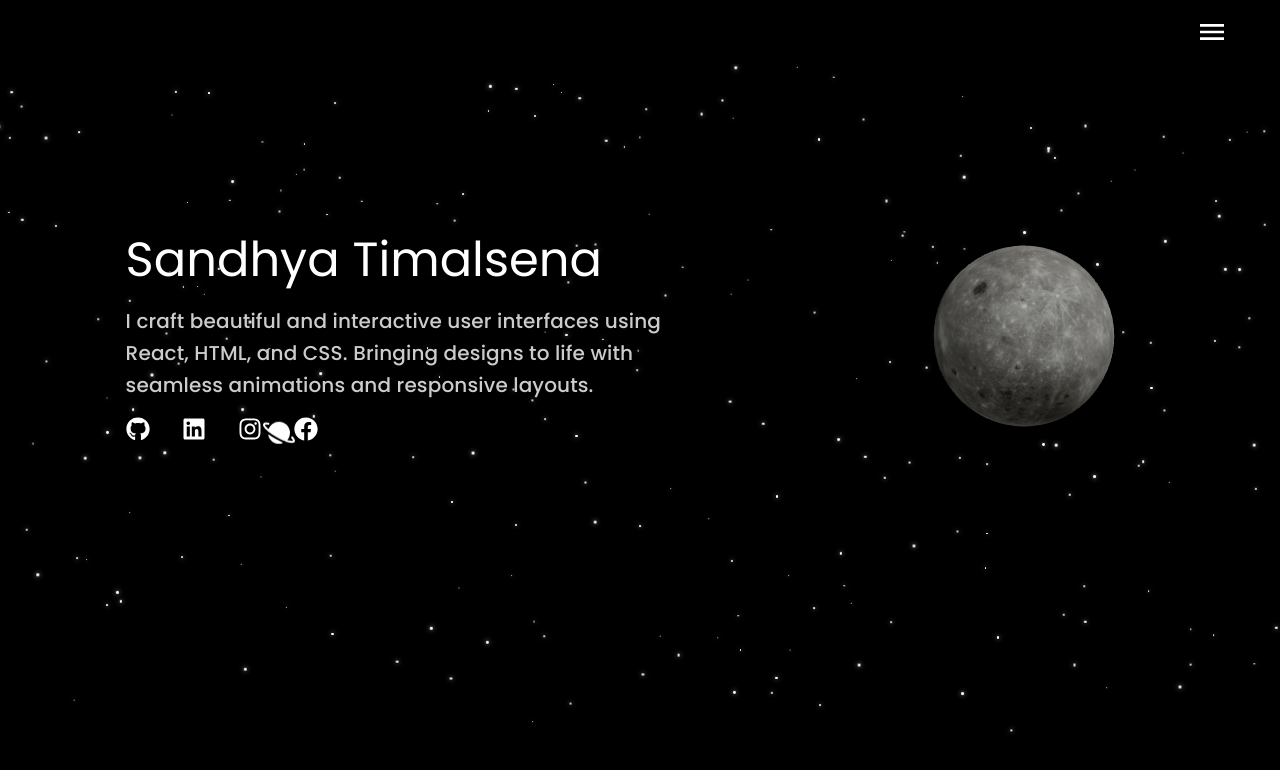
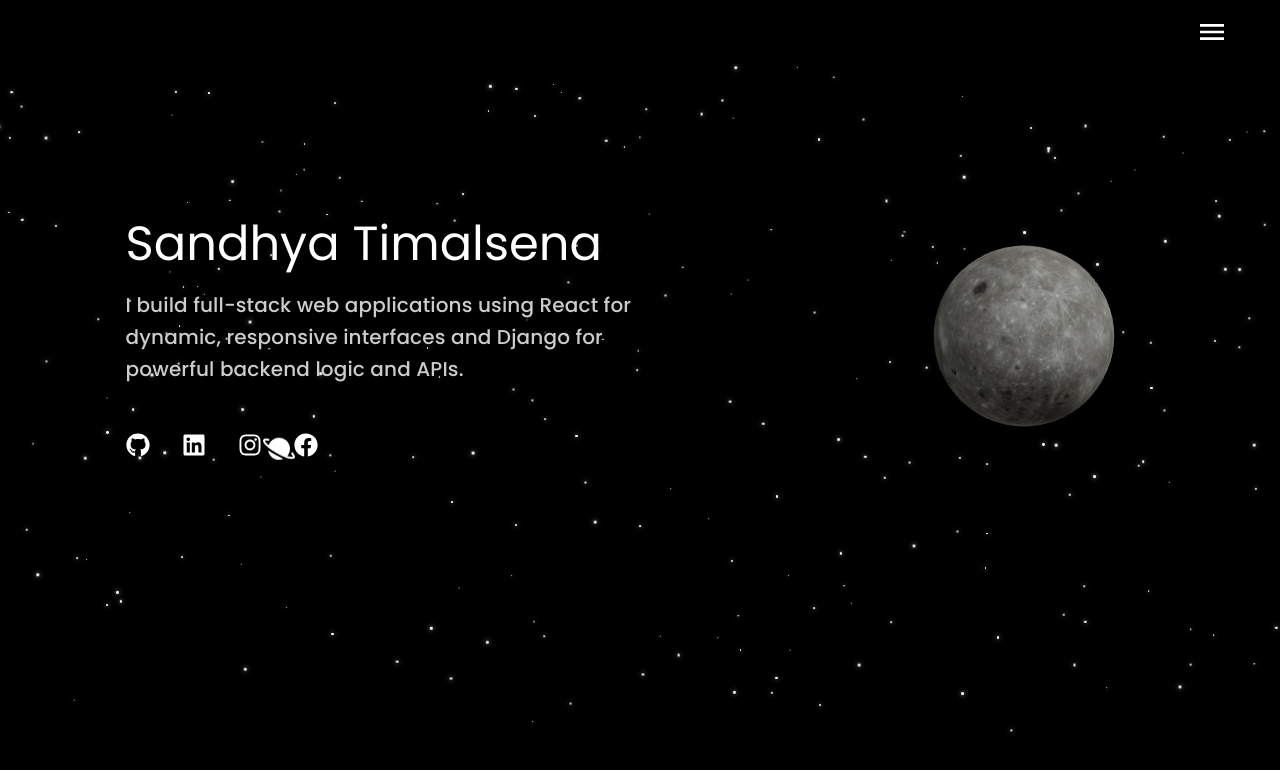
Before and after one commit to sandhya2345/React-Portfolio, a React (Create React App) app: page / in a window 1280 px wide. Shown: the top 770 px of the page. Built offline with nearby package versions, Linux system fonts and the light colour scheme.

Commit message:
Changed descriptions

```diff
--- a/src/pages/About.js
+++ b/src/pages/About.js
@@ -129,7 +129,7 @@ const About = () => {
         </Box>
       </Box>
 
-      <Box
+      {/* <Box
         component="section"
         sx={{
           width: '100%',
@@ -250,7 +250,7 @@ const About = () => {
             ))}
           </Box>
         </Box>
-      </Box>
+      </Box> */}
 
 
 
--- a/src/pages/Home.js
+++ b/src/pages/Home.js
@@ -164,7 +164,7 @@ const Home = () => {
           sx={{
             display: 'flex',
             gap: '2rem',
-            marginTop: '1rem',
+            marginTop: '3rem',
           }}
         >
           <a href="https://github.com/sandhya2345" target="_blank" rel="noopener noreferrer">
--- a/src/utils/portfolioData.json
+++ b/src/utils/portfolioData.json
@@ -1,20 +1,16 @@
 {
   "home": {
     "name": "Sandhya Timalsena",
-    "descriptions": "I craft beautiful and interactive user interfaces using React, HTML, and CSS. Bringing designs to life with seamless animations and responsive layouts."
+    "descriptions": "I build full-stack web applications using React for dynamic, responsive interfaces and Django for powerful backend logic and APIs."
   },
-
-
-
   "about": {
     "title": "About Me",
-      "content": "Hello! I'm Sandhya Timalsena, an aspiring frontend developer with a growing passion for creating interactive and visually appealing web applications. As a beginner in React, I'm excited about the possibilities it offers for building dynamic user interfaces and managing state effectively. My journey in web development also includes a solid foundation in HTML, CSS, and JavaScript, where I enjoy crafting well-structured and responsive web pages.In addition to my frontend skills, I have experience with Django, a powerful Python web framework that I use to build robust backend systems. This blend of frontend and backend expertise allows me to create comprehensive web solutions, bridging the gap between user experience and server-side functionality.",
-      "title2":"8+ Completed Projects",
-      "content2":"I've developed diverse projects using technologies like Node.js, HTML, CSS, and JavaScript, including websites and interactive platforms.",
-      "title3":" Years of Experience",
-      "content3":"Extensive hands-on experience in web development, complemented by internships where I gained valuable skills and knowledge in various technologies."
+    "content": "Hello! I'm Sandhya Timalsena, a passionate web developer with a strong interest in creating interactive and visually engaging web applications. I specialize in both frontend and backend development using React and Django. I've completed internships as a React Intern at Sastra Network Solution Inc and as a Django Intern at Hunchha Digital, where I gained valuable real-world experience. My journey began with a strong foundation in HTML, CSS, and JavaScript, and I continue to build dynamic user interfaces and manage backend systems effectively. I am currently expanding my skills by learning .NET and Node.js to enhance my full-stack capabilities.",
+    "title2": "8+ Completed Projects",
+    "content2": "I've built diverse projects using technologies like React, Django, Node.js, HTML, CSS, and JavaScript — including websites, admin dashboards, and full-stack platforms.",
+    "title3": "2 Internships Completed",
+    "content3": "Hands-on experience in real-world development through internships at Sastra Network Solution Inc (React) and Hunchha Digital (Django), further strengthening my technical skills and problem-solving abilities."
   },
-
   "skills": [
     {
       "name": "HTML",
@@ -32,18 +28,16 @@
       "name": "React",
       "proficiency": 70
     },
-
     {
-        "name":"Django",
-        "proficiency":75
+      "name": "Django",
+      "proficiency": 75
     }
   ],
-
   "projects": [
     {
-        "title":"MedAhead",
+      "title": "MedAhead",
       "image": "/assets/MedAhead.png",
-        "description":"MedAhead is a smart healthcare platform that helps people detect diseases early, manage doctor appointments, and access medical information — all in one place.It uses machine learning to predict diseases like diabetes, heart problems, kidney issues, and even pneumonia from X-rays. Users can also book appointments, chat with doctors in real-time, and get health tips, making MedAhead a simple, reliable, and modern health companion for everyone."
+      "description": "MedAhead is a smart healthcare platform that helps people detect diseases early, manage doctor appointments, and access medical information — all in one place.It uses machine learning to predict diseases like diabetes, heart problems, kidney issues, and even pneumonia from X-rays. Users can also book appointments, chat with doctors in real-time, and get health tips, making MedAhead a simple, reliable, and modern health companion for everyone."
     },
     {
       "title": "Pathyakarma",
@@ -53,13 +47,13 @@
     },
     {
       "title": "PG Lifestyle",
-        "image":"/assets/PG_Lifestyle.png",
-        "description":"PG Lifestyle is a brand specializing in mattresses, sofas, and cushions. For this project, I worked on the frontend using HTML, Tailwind CSS, and JavaScript to create a visually appealing and responsive design. Additionally, I contributed to the backend using Django to ensure smooth functionality and integration with the website's features."
+      "image": "/assets/PG_Lifestyle.png",
+      "description": "PG Lifestyle is a brand specializing in mattresses, sofas, and cushions. For this project, I worked on the frontend using HTML, Tailwind CSS, and JavaScript to create a visually appealing and responsive design. Additionally, I contributed to the backend using Django to ensure smooth functionality and integration with the website's features."
     },
     {
-        "title":"Pet Adoption Website",
+      "title": "Pet Adoption Website",
       "image": "/assets/petAdoption.png",
-        "description":"Help Me! is a pet adoption website developed as a second-year project. The site was built using HTML and SCSS for the frontend, creating a clean and stylish interface, while Node.js was used for the backend to manage functionality and data. The platform facilitates pet adoption by providing an intuitive interface for users to browse and adopt pets."
+      "description": "Help Me! is a pet adoption website developed as a second-year project. The site was built using HTML and SCSS for the frontend, creating a clean and stylish interface, while Node.js was used for the backend to manage functionality and data. The platform facilitates pet adoption by providing an intuitive interface for users to browse and adopt pets."
     },
     {
       "title": "Lapbuy",
@@ -68,10 +62,9 @@
     },
     {
       "title": "Bonsai Hub",
-        "image":"/assets/Bonsai.png",
-        "description":"Bonsai Hub is an e-commerce website dedicated to selling bonsai trees. As the group leader, I led the development of the site using HTML, CSS, and JavaScript to create a seamless and visually appealing shopping experience. The platform offers a user-friendly interface for browsing and purchasing a variety of bonsai, reflecting both functionality and aesthetic design"
+      "image": "/assets/Bonsai.png",
+      "description": "Bonsai Hub is an e-commerce website dedicated to selling bonsai trees. As the group leader, I led the development of the site using HTML, CSS, and JavaScript to create a seamless and visually appealing shopping experience. The platform offers a user-friendly interface for browsing and purchasing a variety of bonsai, reflecting both functionality and aesthetic design"
     },
-
     {
       "title": "Contentium Landing Page",
       "image": "/assets/PG_Lifestyle.png",
@@ -79,23 +72,19 @@
     },
     {
       "title": "Bonsai Hub",
-        "image":"/assets/Bonsai.png",
-        "description":"Lorem Ipsum is simply dummy text of the printing and typesetting industry."
+      "image": "/assets/Bonsai.png",
+      "description": "Lorem Ipsum is simply dummy text of the printing and typesetting industry."
     },
     {
-        "title":"something",
+      "title": "something",
       "image": "/assets/pic1.jpg",
-        "description":"Lorem Ipsum is simply dummy text of the printing and typesetting industry."
+      "description": "Lorem Ipsum is simply dummy text of the printing and typesetting industry."
     }
-
   ],
-
-    "contact":
-      {
-        "intro":" Hi there, Looking forward to working with you!",
-        "desc":"   I'm eager to work with dedicated individuals and teams. I approach every project with full attention and a strong desire to learn and grow. Together, we can create something meaningful and impactful.",
-        "email":"sandhyatimalsena29@gmail.com",
-        "phone":"+977-9811078292"
+  "contact": {
+    "intro": " Hi there, Looking forward to working with you!",
+    "desc": "   I'm eager to work with dedicated individuals and teams. I approach every project with full attention and a strong desire to learn and grow. Together, we can create something meaningful and impactful.",
+    "email": "sandhyatimalsena29@gmail.com",
+    "phone": "+977-9811078292"
   }
-
 }
```
Lines whose indentation alone changed are shown as unchanged.
